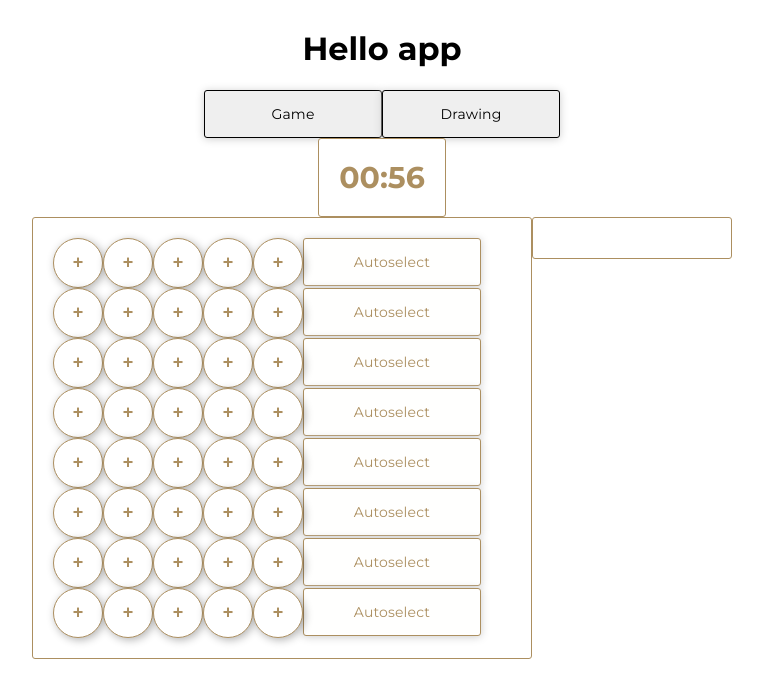
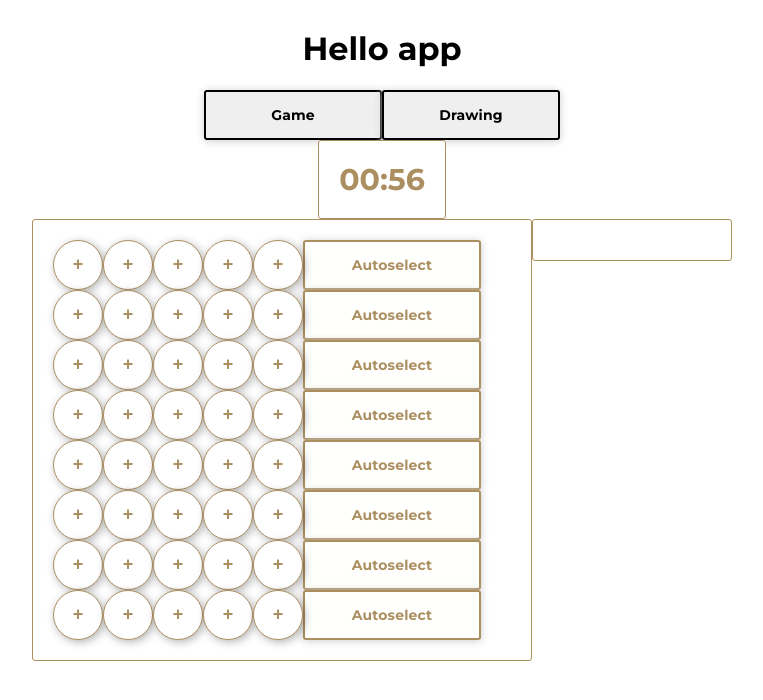
Before and after one commit to Bunchenko/5-of-36, an Angular app: page /game in a window 1280 px wide. Shown: the top 700 px of the page, without its empty margins (258-1021 px from the left). Built offline with nearby package versions, Linux system fonts and the light colour scheme.

Commit message:
change button styles

```diff
--- a/src/app/button/button.component.css
+++ b/src/app/button/button.component.css
@@ -2,11 +2,12 @@ button {
   display: inline-block;
   min-width: 178px;
   padding: 14px 10px;
-  border-width: 1px;
+  border-width: 2px;
   border-style: solid;
   border-radius: 3px;
   box-shadow: 0 1px 8px 0 #ccc;
   font-size: 14px;
+  font-weight: 700;
   font-family: "Montserrat", sans-serif;
   letter-spacing: 0.16px;
   line-height: 18px;
```
